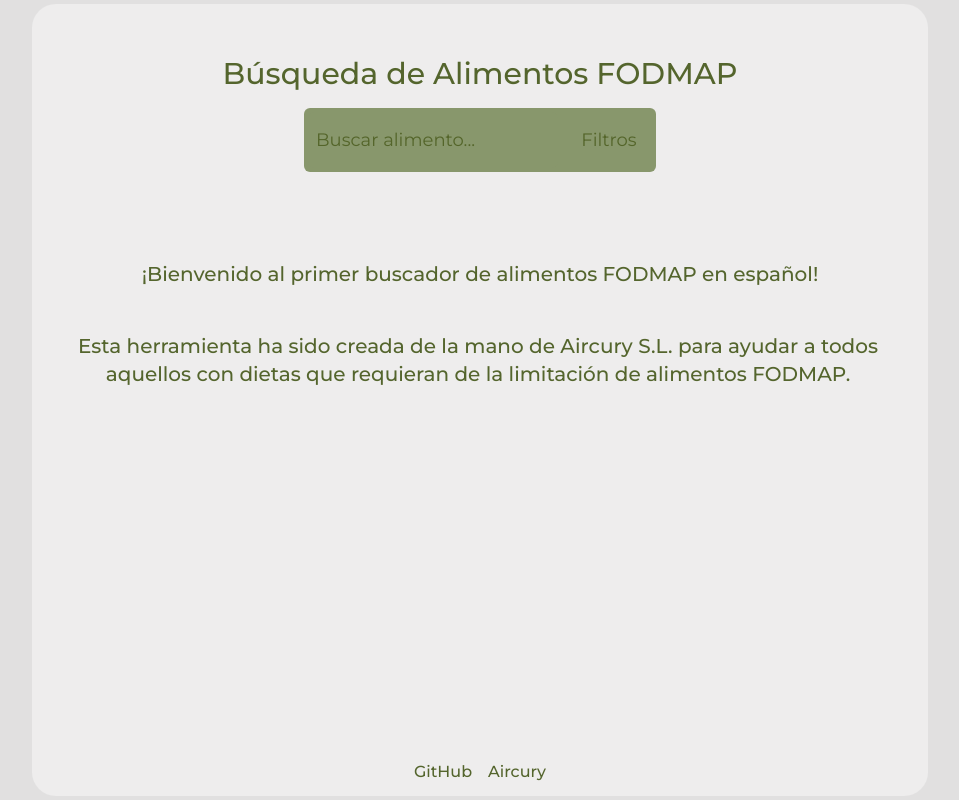
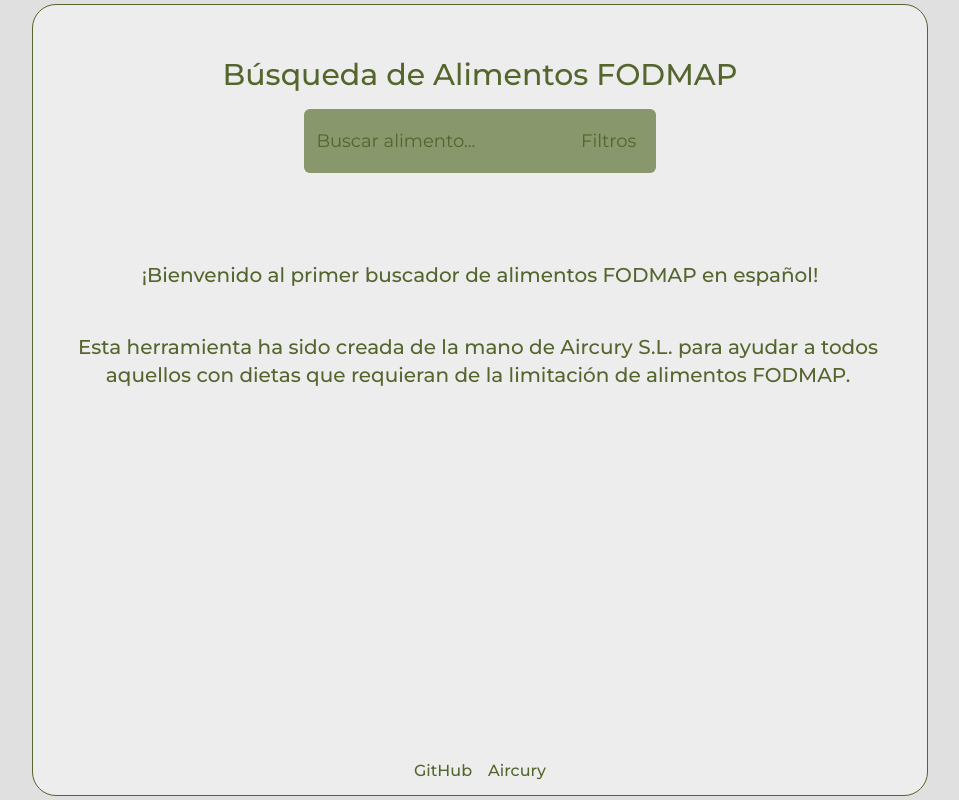
Before and after one commit to ortizzxz/FODMAP-App, a React (Vite) app in the folder fodmap-app/: page / in a window 1280 px wide. Shown: the whole page, without its empty margins (160-1119 px from the left). Built offline with nearby package versions, Linux system fonts and the light colour scheme; no server answers.

Commit message:
fix the border issue

```diff
--- a/fodmap-app/src/components/ProductApp.tsx
+++ b/fodmap-app/src/components/ProductApp.tsx
@@ -94,7 +94,7 @@ export const ProductApp: React.FC = () => {
         <div className="h-screen bg-[#e1e0e0] flex flex-col font-sans overflow-hidden ">
 
             {/* Main Content */}
-            <div className="bg-[#eeeded] lg:w-[70%] lg:border-1 md:border-1 border-[#54652d] sm:m-0 lg:m-1 md:m-1 lg:rounded-3xl mx-auto md:rounded-3xl flex flex-col flex-grow justify-between lg:p-2 md:p-2 h-full overflow-hidden">
+            <div className="bg-[#eeeded] lg:w-[70%]  border-[#54652d] sm:border-0 lg:border lg:m-1 md:m-1 rounded-none md:rounded-3xl lg:rounded-3xl mx-auto flex flex-col flex-grow justify-between lg:p-2 md:p-2 h-full overflow-hidden">
 
                 <div>
                     <h1 className="text-3xl font-medium text-center pb-3 text-[#54652d] mt-[10%] lg:mt-[5%] md:mt-[5%]">Búsqueda de Alimentos FODMAP</h1>
```
